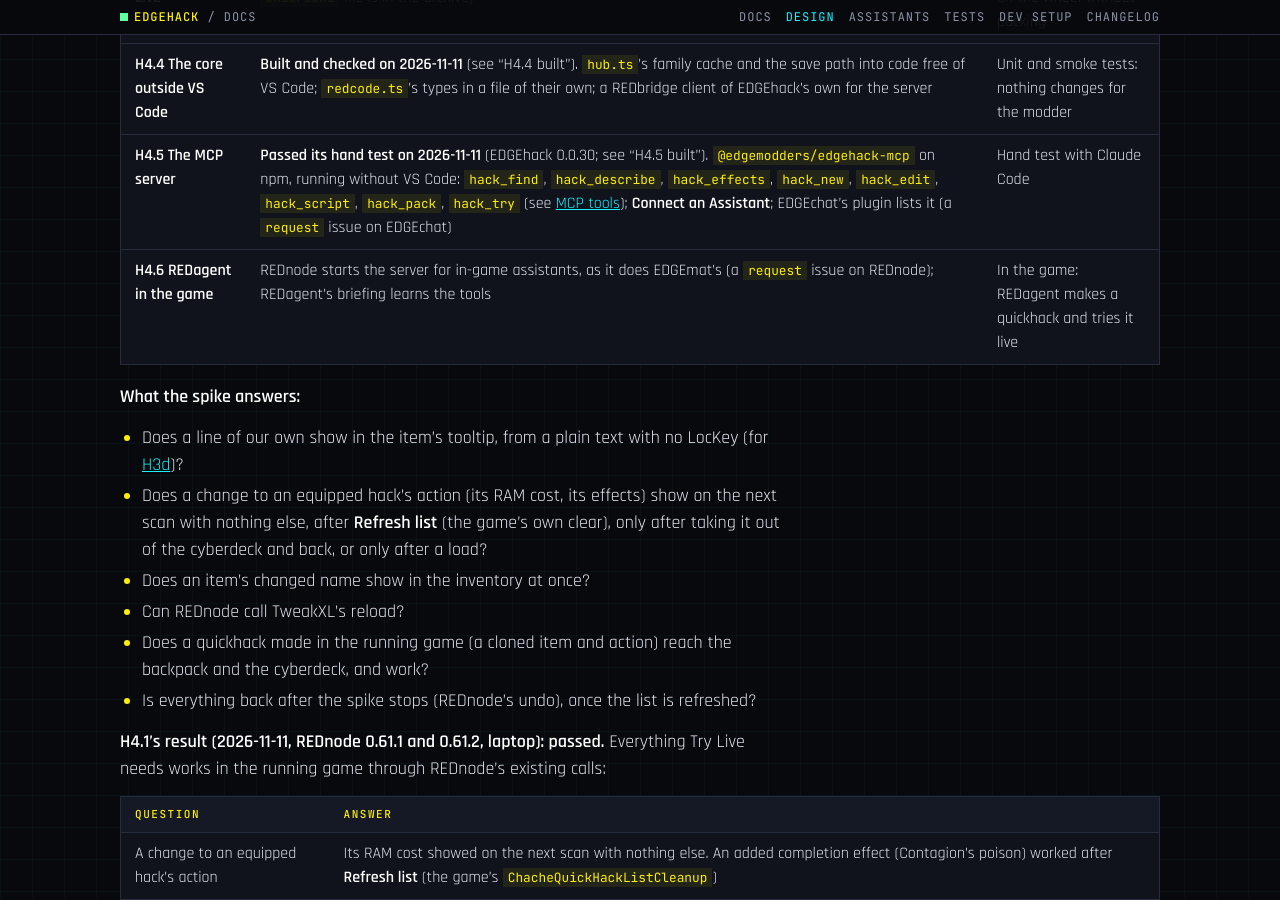
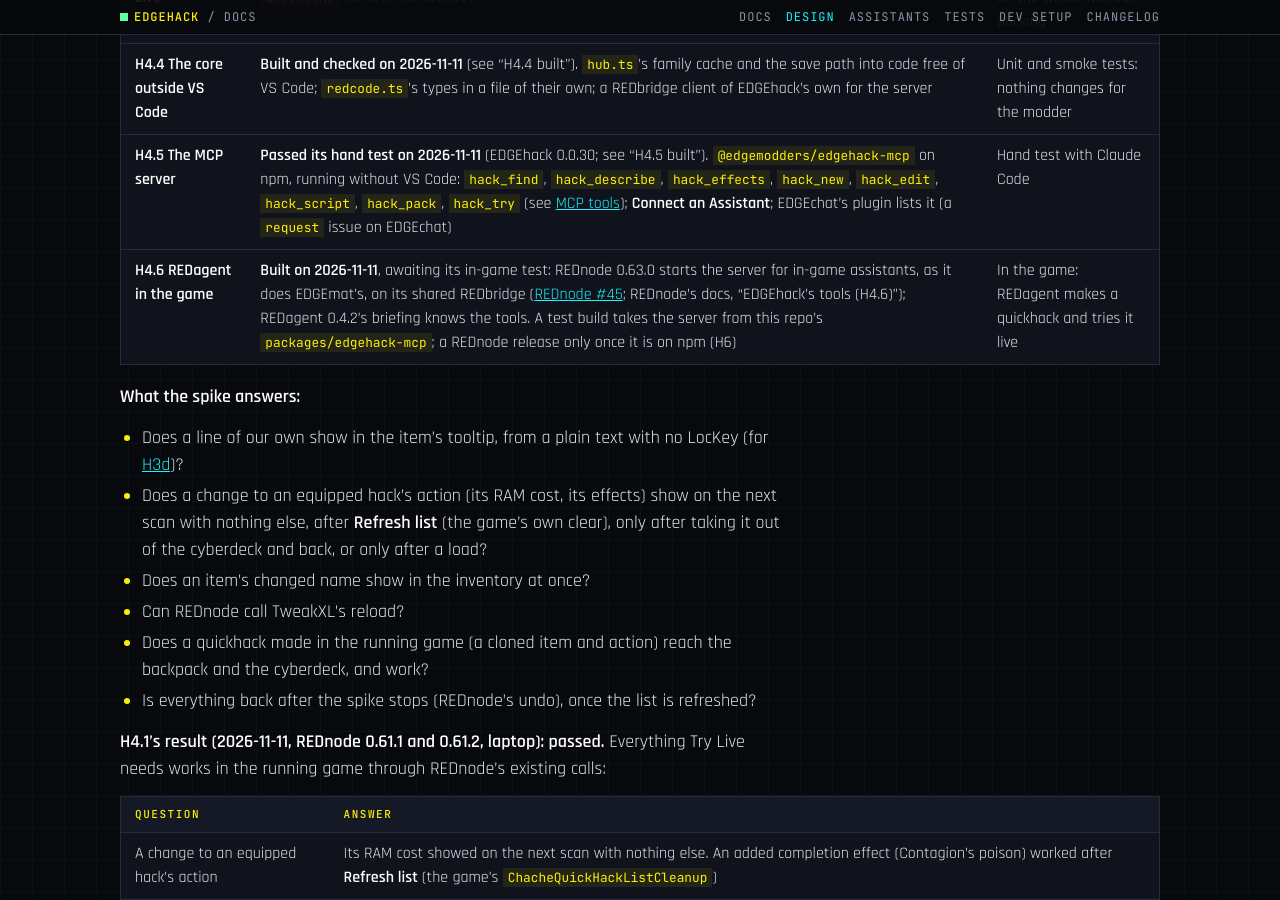
Before and after one commit to Edgemodders/EDGEhack, a Jekyll site: the page built from docs/design.md, in a window 1280 px wide and 900 px high, scrolled down 40965 px. Built offline with Jekyll 4.4.1, drawn with Linux system fonts in a browser that asks for light colours.

Commit message:
H4.6 built (REDnode 0.63.0, REDagent 0.4.2), awaiting its in-game test
Co-Authored-By: Claude Opus 5.5 <noreply@anthropic.com>

```diff
--- a/docs/design.md
+++ b/docs/design.md
@@ -776,7 +776,7 @@ Written on 2026-11-11 after H3c passed, for the owner to agree. H4 has two halve
 | **H4.3 EDGEhack's Try Live** | **Try Live** on the quickhack's page: its records sent to the running game, V given the quickhack (the tier picked), the list refreshed; **Stop** undoes it. Own icons by an archive swap (REDswap); new texts are unverified (the `onscreens` file is in the archive) | Hand test, and in the game: a change shows on the wheel without packing |
 | **H4.4 The core outside VS Code** | **Built and checked on 2026-11-11** (see "H4.4 built"). `hub.ts`'s family cache and the save path into code free of VS Code; `redcode.ts`'s types in a file of their own; a REDbridge client of EDGEhack's own for the server | Unit and smoke tests: nothing changes for the modder |
 | **H4.5 The MCP server** | **Passed its hand test on 2026-11-11** (EDGEhack 0.0.30; see "H4.5 built"). `@edgemodders/edgehack-mcp` on npm, running without VS Code: `hack_find`, `hack_describe`, `hack_effects`, `hack_new`, `hack_edit`, `hack_script`, `hack_pack`, `hack_try` (see [MCP tools](#mcp-tools)); **Connect an Assistant**; EDGEchat's plugin lists it (a `request` issue on EDGEchat) | Hand test with Claude Code |
-| **H4.6 REDagent in the game** | REDnode starts the server for in-game assistants, as it does EDGEmat's (a `request` issue on REDnode); REDagent's briefing learns the tools | In the game: REDagent makes a quickhack and tries it live |
+| **H4.6 REDagent in the game** | **Built on 2026-11-11**, awaiting its in-game test: REDnode 0.63.0 starts the server for in-game assistants, as it does EDGEmat's, on its shared REDbridge ([REDnode #45](https://github.com/Edgemodders/REDnode/issues/45); REDnode's docs, "EDGEhack's tools (H4.6)"); REDagent 0.4.2's briefing knows the tools. A test build takes the server from this repo's `packages/edgehack-mcp`; a REDnode release only once it is on npm (H6) | In the game: REDagent makes a quickhack and tries it live |
 
 **What the spike answers:**
 
```
Also changed, not shown: CLAUDE.md (+1 -1 lines), docs/index.md (+1 -1 lines).
